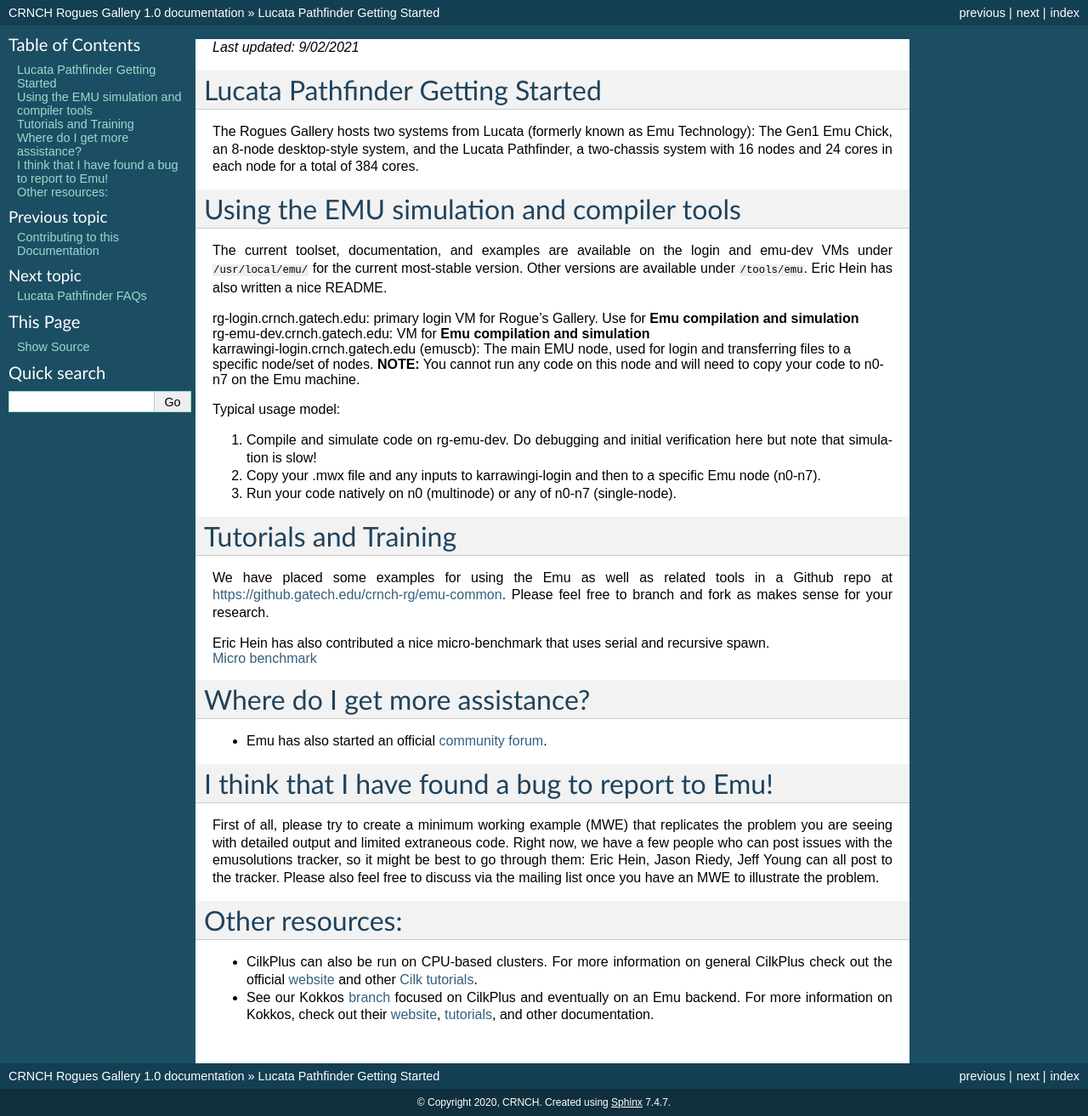
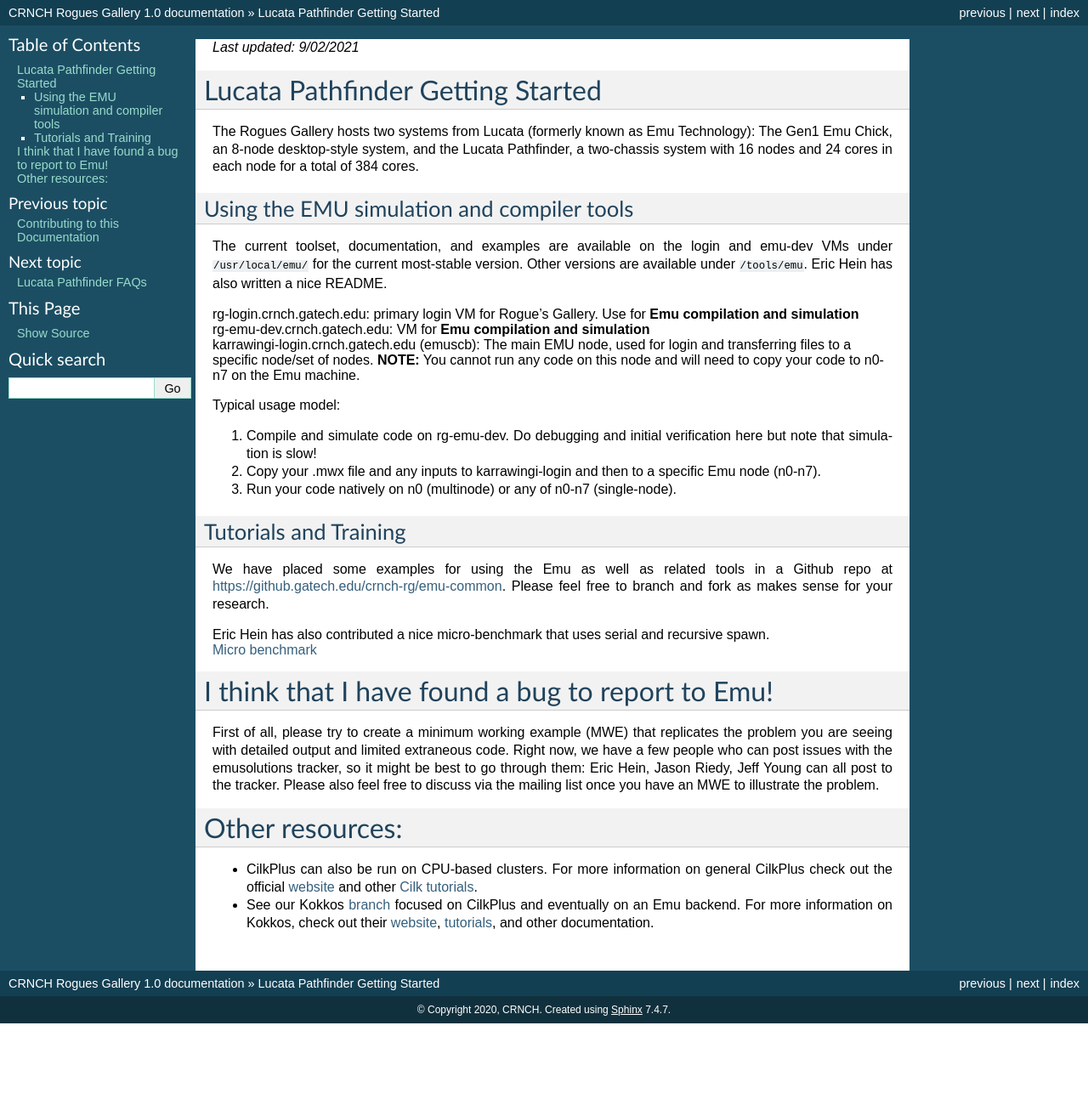
Before and after one commit to gt-crnch-rg/read-the-docs, a Sphinx documentation site: the page built from docs/lucata/lucata-getting-started.rst, in a window 1280 px wide. Shown: the whole page at 85% size. Built offline with Sphinx 7.4.7, drawn with Linux system fonts in a browser that asks for light colours; pages that are not in the unit, such as notebooks, are missing from menus; after the commit the page ends 1204 px from its top, so only the background shows below that.

Commit message:
Update lucata-getting-started.rst

```diff
--- a/docs/lucata/lucata-getting-started.rst
+++ b/docs/lucata/lucata-getting-started.rst
@@ -7,7 +7,7 @@
 
 
 Using the EMU simulation and compiler tools
-===========================================
+-------------
 
 The current toolset, documentation, and examples are available on the
 login and emu-dev VMs under ``/usr/local/emu/`` for the current
@@ -35,7 +35,7 @@
 
 
 Tutorials and Training
-=============================
+-------------
 
 We have placed some examples for using the Emu as well as related tools
 in a Github repo at https://github.gatech.edu/crnch-rg/emu-common.
@@ -45,12 +45,6 @@
   and recursive spawn.
 | `Micro
   benchmark <https://github.gatech.edu/crnch-rg/emu-microbench>`__
-
-Where do I get more assistance?
-===============================
-
--  Emu has also started an official `community
-   forum <http://www.emutechnology.com/community/>`__.
 
 I think that I have found a bug to report to Emu!
 =================================================
```
